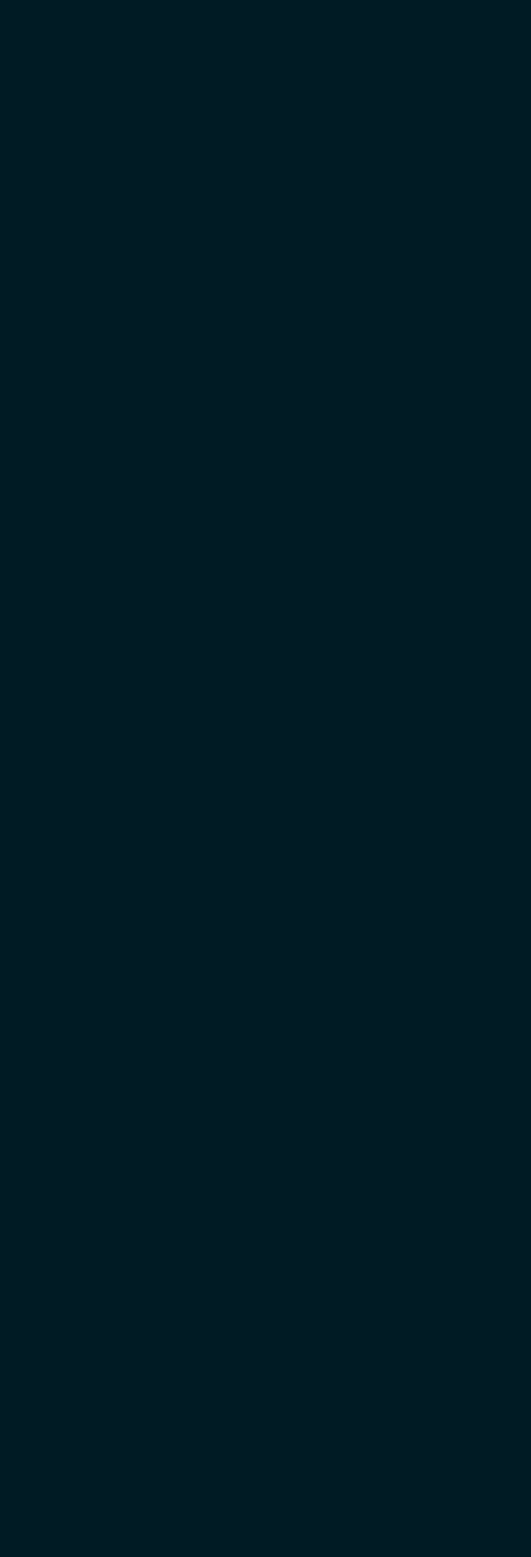
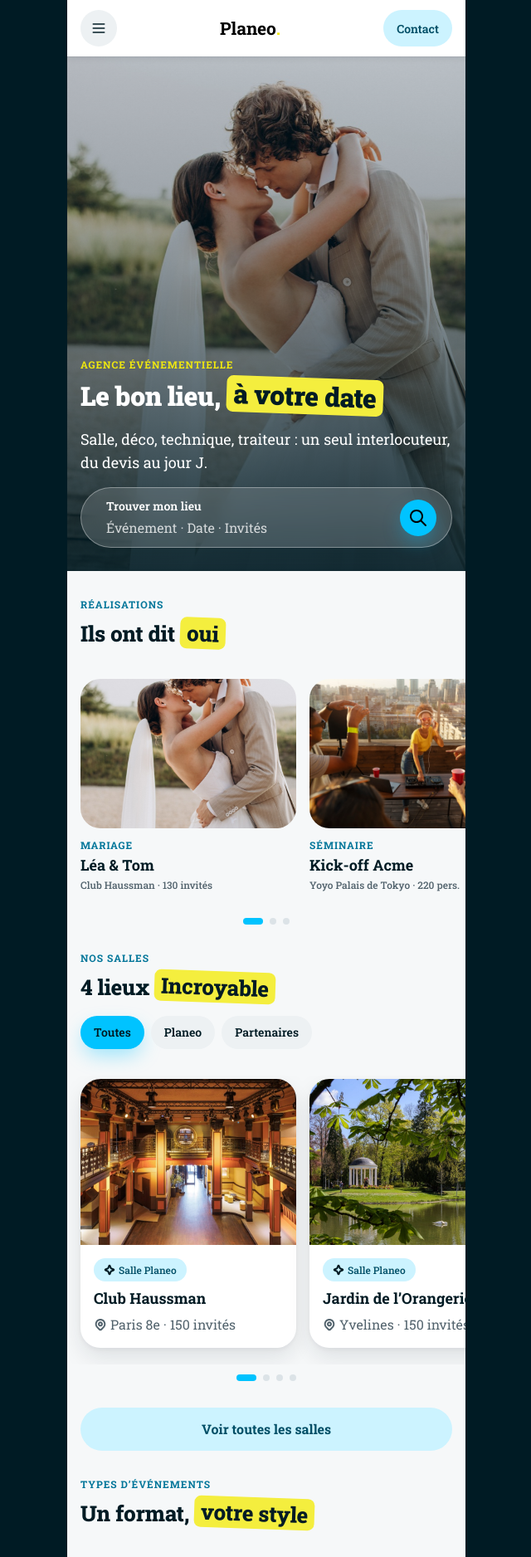
Before and after one commit to Trickzy22/planeo-front, a React (Vite) app: page / in a window 1280 px wide. Before the commit this address had no page. Shown: the top 1876 px of the page at 83% size, without its empty margins (319-959 px from the left). Before the commit the page ends 800 px from the top, so only its background shows below. Built offline with nearby package versions, Linux system fonts and the light colour scheme; data requests are answered from the project's data file.

Commit message:
Page Accueil connectée à l'API

```diff
--- a/src/App.jsx
+++ b/src/App.jsx
@@ -1,5 +1,10 @@
-import { Routes } from 'react-router-dom'
+import { Routes, Route } from 'react-router-dom'
+import Accueil from './pages/Accueil/Accueil'
 
 export default function App() {
-  return <Routes />
+  return (
+    <Routes>
+      <Route path="/" element={<Accueil />} />
+    </Routes>
+  )
 }
--- /dev/null
+++ b/src/pages/Accueil/Accueil.css
@@ -0,0 +1,61 @@
+.accueil .header {
+  position: fixed;
+  left: 50%;
+  width: 100%;
+  max-width: 480px;
+  transform: translateX(-50%);
+}
+
+.accueil__hero {
+  position: relative;
+  display: flex;
+  align-items: flex-end;
+  min-height: 688px;
+  padding: 88px var(--spacing-md) 28px;
+  background: var(--color-bg-inverse) url('/assets/images/realisation-1.jpg') center / cover no-repeat;
+}
+
+.accueil__hero-degrade {
+  position: absolute;
+  inset: 0;
+  background: linear-gradient(
+    to bottom,
+    rgba(0, 27, 36, 0.15) 0%,
+    rgba(0, 27, 36, 0.3) 40%,
+    rgba(0, 27, 36, 0.9) 100%
+  );
+}
+
+.accueil__hero-contenu {
+  position: relative;
+  display: flex;
+  flex-direction: column;
+  gap: var(--spacing-md);
+  width: 100%;
+}
+
+.accueil__hero-texte {
+  margin: 0;
+  font-size: 18px;
+  line-height: 28px;
+  color: var(--color-text-inverse);
+}
+
+.accueil__sections {
+  display: flex;
+  flex-direction: column;
+  gap: var(--spacing-xl);
+  padding-top: var(--spacing-xl);
+}
+
+.accueil__section {
+  display: flex;
+  flex-direction: column;
+  gap: var(--spacing-xl);
+}
+
+.accueil__entete-salles {
+  display: flex;
+  flex-direction: column;
+  gap: var(--spacing-md);
+}
--- /dev/null
+++ b/src/pages/Accueil/Accueil.jsx
@@ -0,0 +1,130 @@
+import { useEffect, useState } from 'react'
+import Header from '../../components/Header/Header'
+import Footer from '../../components/Footer/Footer'
+import TitreSection from '../../components/TitreSection/TitreSection'
+import BarreRecherche from '../../components/BarreRecherche/BarreRecherche'
+import Carrousel from '../../components/Carrousel/Carrousel'
+import CarteRealisation from '../../components/CarteRealisation/CarteRealisation'
+import CarteSalle from '../../components/CarteSalle/CarteSalle'
+import CarteTypeEvenement from '../../components/CarteTypeEvenement/CarteTypeEvenement'
+import ListeOnglets from '../../components/Onglet/ListeOnglets'
+import Bouton from '../../components/Bouton/Bouton'
+import BlocCta from '../../components/BlocCta/BlocCta'
+import Chargement from '../../components/Chargement/Chargement'
+import MessageErreur from '../../components/MessageErreur/MessageErreur'
+import { recupererDonnees } from '../../services/api'
+import './Accueil.css'
+
+const filtresSalles = {
+  Toutes: null,
+  Planeo: 'planeo',
+  Partenaires: 'partenaire',
+}
+
+export default function Accueil() {
+  const [realisations, setRealisations] = useState([])
+  const [salles, setSalles] = useState([])
+  const [typesEvenement, setTypesEvenement] = useState([])
+  const [chargement, setChargement] = useState(true)
+  const [erreur, setErreur] = useState('')
+  const [filtre, setFiltre] = useState('Toutes')
+
+  useEffect(() => {
+    document.title = 'Planeo · Le bon lieu, à votre date'
+
+    Promise.all([recupererDonnees('realisations'), recupererDonnees('salles'), recupererDonnees('typesEvenement')])
+      .then(([donneesRealisations, donneesSalles, donneesTypes]) => {
+        setRealisations(donneesRealisations)
+        setSalles(donneesSalles)
+        setTypesEvenement(donneesTypes)
+      })
+      .catch(() => setErreur('Impossible de charger les données. Vérifiez que l’API est lancée.'))
+      .finally(() => setChargement(false))
+  }, [])
+
+  const sallesFiltrees = filtresSalles[filtre]
+    ? salles.filter((salle) => salle.type === filtresSalles[filtre])
+    : salles
+
+  return (
+    <div className="page accueil">
+      <Header />
+
+      <section className="accueil__hero">
+        <div className="accueil__hero-degrade" />
+        <div className="accueil__hero-contenu">
+          <TitreSection
+            principal
+            ton="fonce"
+            surtitre="Agence événementielle"
+            titre="Le bon lieu,"
+            motSurligne="à votre date"
+          />
+          <p className="accueil__hero-texte">
+            Salle, déco, technique, traiteur : un seul interlocuteur, du devis au jour J.
+          </p>
+          <BarreRecherche />
+        </div>
+      </section>
+
+      <div className="accueil__sections">
+        {chargement && <Chargement />}
+
+        {erreur && (
+          <div className="conteneur">
+            <MessageErreur message={erreur} />
+          </div>
+        )}
+
+        {!chargement && !erreur && (
+          <>
+            <section className="accueil__section">
+              <div className="conteneur">
+                <TitreSection taille="moyen" surtitre="Réalisations" titre="Ils ont dit" motSurligne="oui" />
+              </div>
+              <Carrousel>
+                {realisations.map((realisation) => (
+                  <CarteRealisation key={realisation.id} {...realisation} />
+                ))}
+              </Carrousel>
+            </section>
+
+            <section className="accueil__section">
+              <div className="conteneur accueil__entete-salles">
+                <TitreSection taille="moyen" surtitre="Nos salles" titre={`${salles.length} lieux`} motSurligne="Incroyable" />
+                <ListeOnglets options={Object.keys(filtresSalles)} valeur={filtre} onChange={setFiltre} />
+              </div>
+              <Carrousel key={filtre}>
+                {sallesFiltrees.map((salle) => (
+                  <CarteSalle key={salle.id} {...salle} />
+                ))}
+              </Carrousel>
+              <div className="conteneur">
+                <Bouton variante="secondaire" to="/salles" pleineLargeur>
+                  Voir toutes les salles
+                </Bouton>
+              </div>
+            </section>
+
+            <section className="accueil__section">
+              <div className="conteneur">
+                <TitreSection taille="moyen" surtitre="Types d’événements" titre="Un format," motSurligne="votre style" />
+              </div>
+              <Carrousel afficherPagination={false}>
+                {typesEvenement.map((type) => (
+                  <CarteTypeEvenement key={type.id} {...type} />
+                ))}
+              </Carrousel>
+            </section>
+          </>
+        )}
+
+        <div className="conteneur">
+          <BlocCta />
+        </div>
+
+        <Footer />
+      </div>
+    </div>
+  )
+}
```
